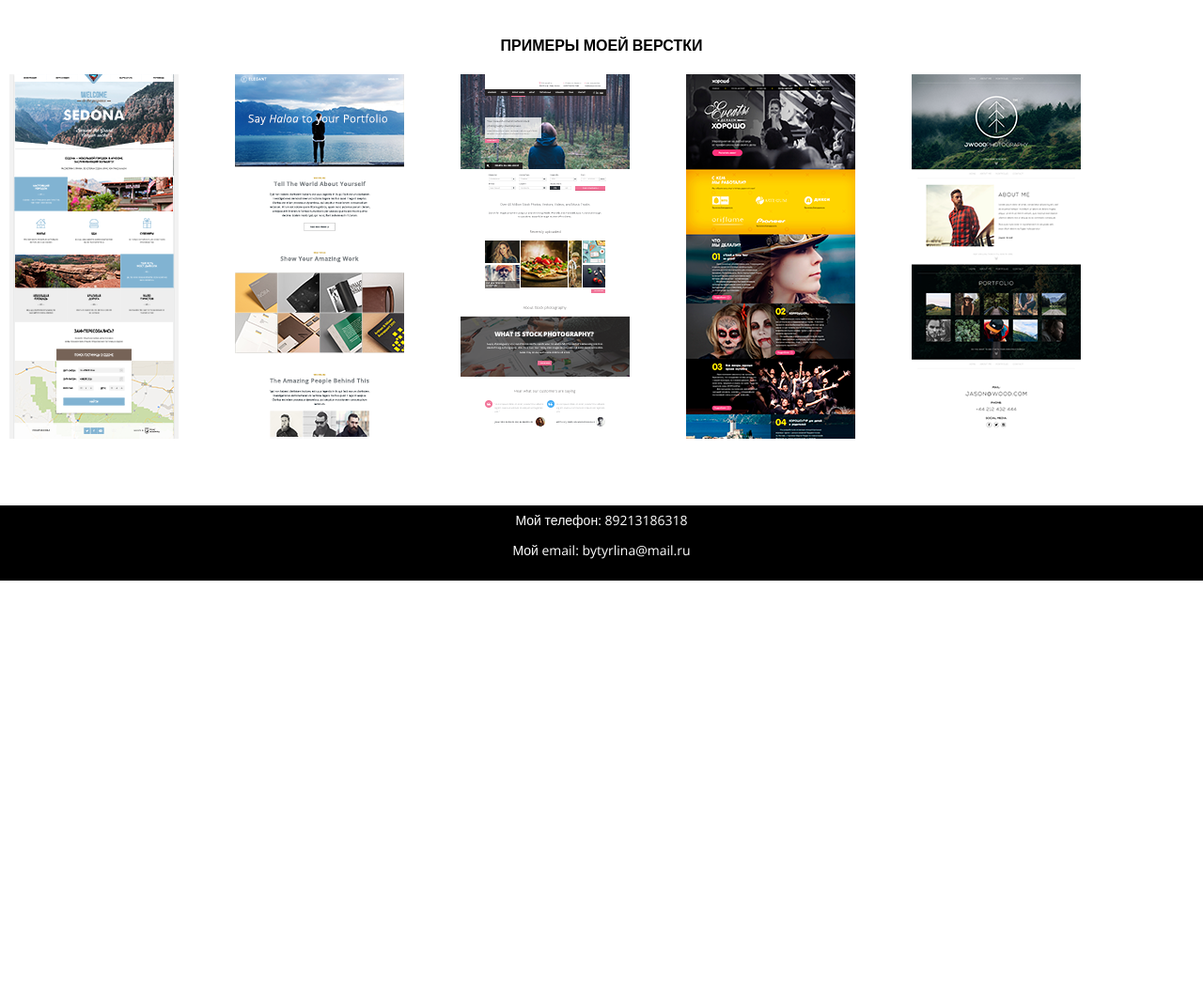
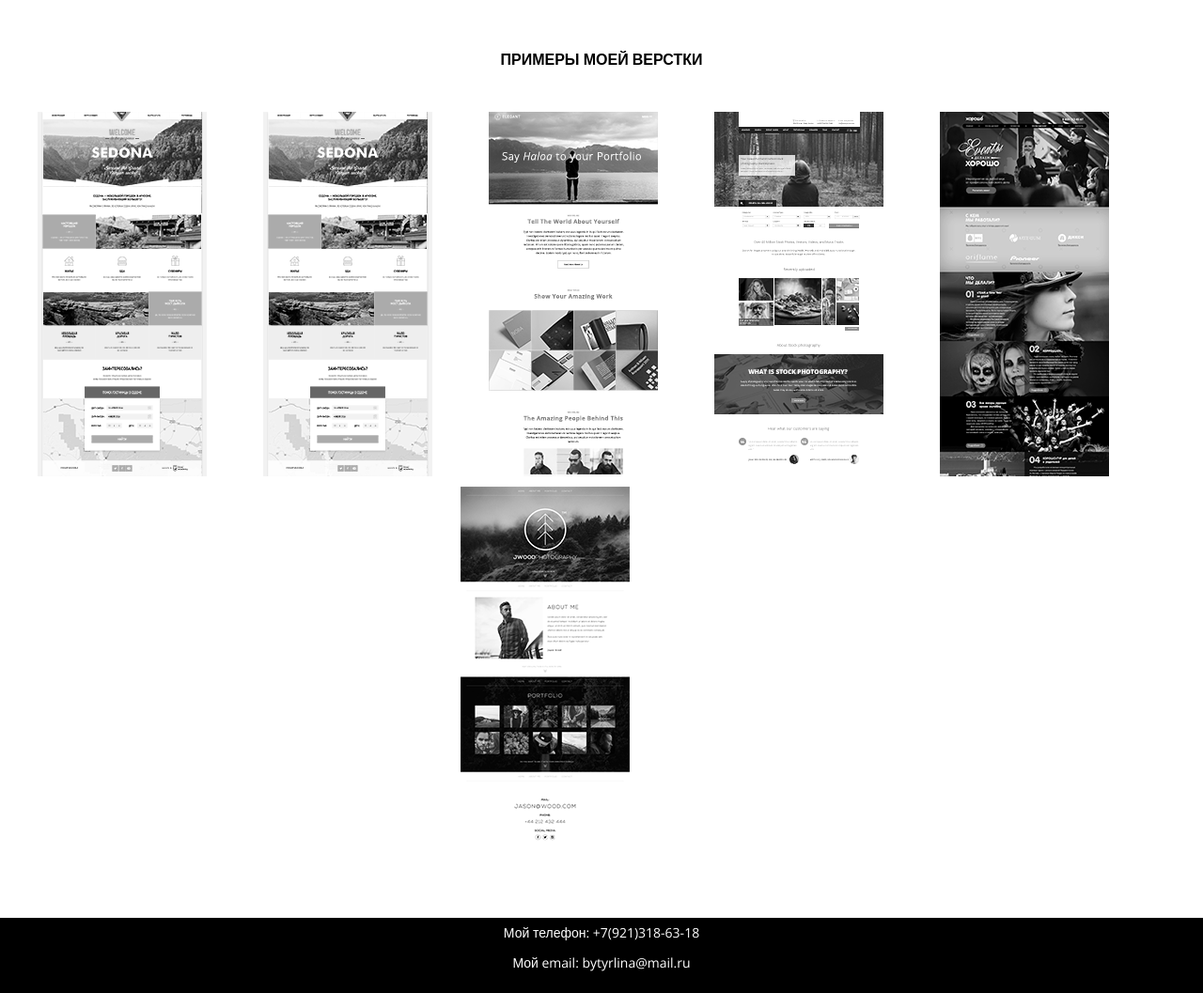
Before and after one commit to ValeraBu/ValeraBu.github.io, a plain HTML site: page index.html in a window 1280 px wide. Shown: the part 626-1683 px from the top of the page at 94% size. Before the commit the page ends 1244 px from the top, so only its background shows below. Drawn offline with nearby package versions, Linux system fonts and the light colour scheme.

Commit message:
changed 20.03

```diff
--- a/css/style.css
+++ b/css/style.css
@@ -23,6 +23,17 @@ html{
   height: 80px;
 }
 
+.number a,
+.email a {
+  text-decoration: none;
+  color: #fff;
+}
+
+.number a:hover,
+.email a:hover {
+  text-decoration: underline;
+}
+
 body {
   font-size: 14px;
   line-height: 32px;
@@ -36,8 +47,9 @@ body {
 }
 
  .container{
-  width: 100%;
+  max-width: 1400px;
   margin: 0 auto;
+  padding: 0 20px;
 }
 
 header {
@@ -47,6 +59,7 @@ header {
   padding: 0;
   background-color: #000000;
   margin-bottom: 50px;
+  padding-bottom: 15px;
 }
 
 h1 {
@@ -86,14 +99,17 @@ main {
 
 .work h3 {
   text-align: center;
+  padding-bottom: 40px;
 }
 
 .work img {
   margin-right: 60px;
+  filter: grayscale(100%);
 }
 
-.work a img:hover {
-  box-shadow: 0 0 1px 1px black;
+.work img:hover {
+  /*box-shadow: 0 0 1px 1px black;*/
+  filter: none;
 }
 
 .work-img {
--- a/index.html
+++ b/index.html
@@ -9,13 +9,13 @@
     <link rel="stylesheet" href="css/style.css">
   </head>
   <body>
-  <div class="wrapper">
-  <div class="container">
-  <div class="content">
     <header>
       <h1>Бутурлина Валерия</h1>
       <h2>Html-верстальщик</h2>
     </header>
+  <div class="wrapper">
+  <div class="container">
+  <div class="content">
     <main>
       <div class="about">
         <div class="about-img">
@@ -24,12 +24,13 @@
         <div class="about-item">
           <h3>Обо мне</h3>
           <p class="about-me">Меня зовут Валерия. Я начинающий Html-верстальщик. Я прошла обучающие курсы в Epic Skills по веб-дизайну и в Html-academy по HTML и CSS.
-            Самостоятельно изучаю Java Script. У меня очень большое желание развиваться как frontend-разработчик, поэтому я ищу работу, которая даст мне такую возможность.</p>
+            Изучаю Java Script. У меня очень большое желание развиваться как frontend-разработчик, поэтому я ищу работу, которая даст мне такую возможность.</p>
         </div>
       </div>
       <div class="work">
       <h3>Примеры моей верстки</h3>
       <div class="work-img">
+        <a href="spbluxwatch/index.html"><img src="img/sedona.png" width="180" height="388" alt=""></a>
         <a href="sedona.html"> <img src="img/sedona.png" width="180" height="388" alt=""> </a>
         <a href="elegant.html"> <img src="img/elegant.png" width="180" height="388" alt=""> </a>
         <a href="innosphere.html"><img src="img/innosphere.png" width="180" height="388" alt=""></a>
@@ -41,8 +42,11 @@
     </main>
     </div>
     <footer class="footer">
-      <p class="number">Мой телефон: 89213186318</p>
-      <p class="email">Мой email: bytyrlina@mail.ru</p>
+      <p class="number"> Мой телефон:
+      <a href="tel:8(921)318-63-18">+7(921)318-63-18</a>
+      </p>
+      <p class="email">Мой email:
+      <a href="mailto:bytyrlina@mail.ru">bytyrlina@mail.ru</a></p>
     </footer>
     </div>
   </div>
```
